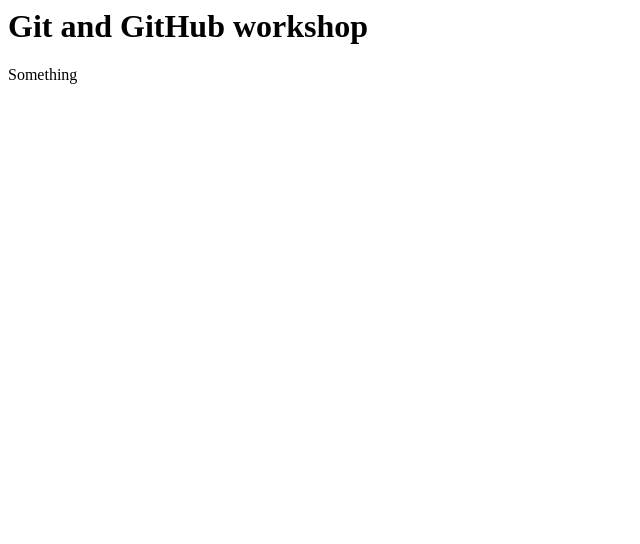
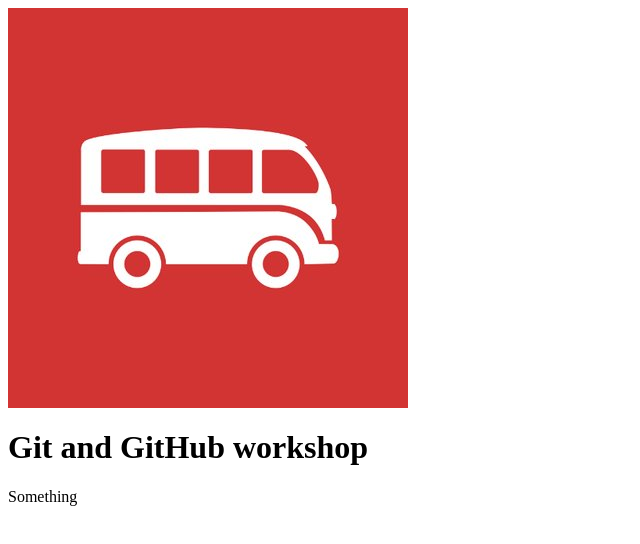
Before and after one commit to hidehiro98/git-101, a plain HTML site: page index.html in a window 1280 px wide. Shown: the whole page, without its empty margins (0-640 px from the left). Drawn offline with Linux system fonts and the light colour scheme.

Commit message:
Modified index.html to add the logo

```diff
--- a/index.html
+++ b/index.html
@@ -3,6 +3,7 @@
 
   </head>
   <body>
+    <img src="lewagon-red.jpg" alt="">
     <h1>Git and GitHub workshop</h1>
     <p>Something</p>
   </body>
```
